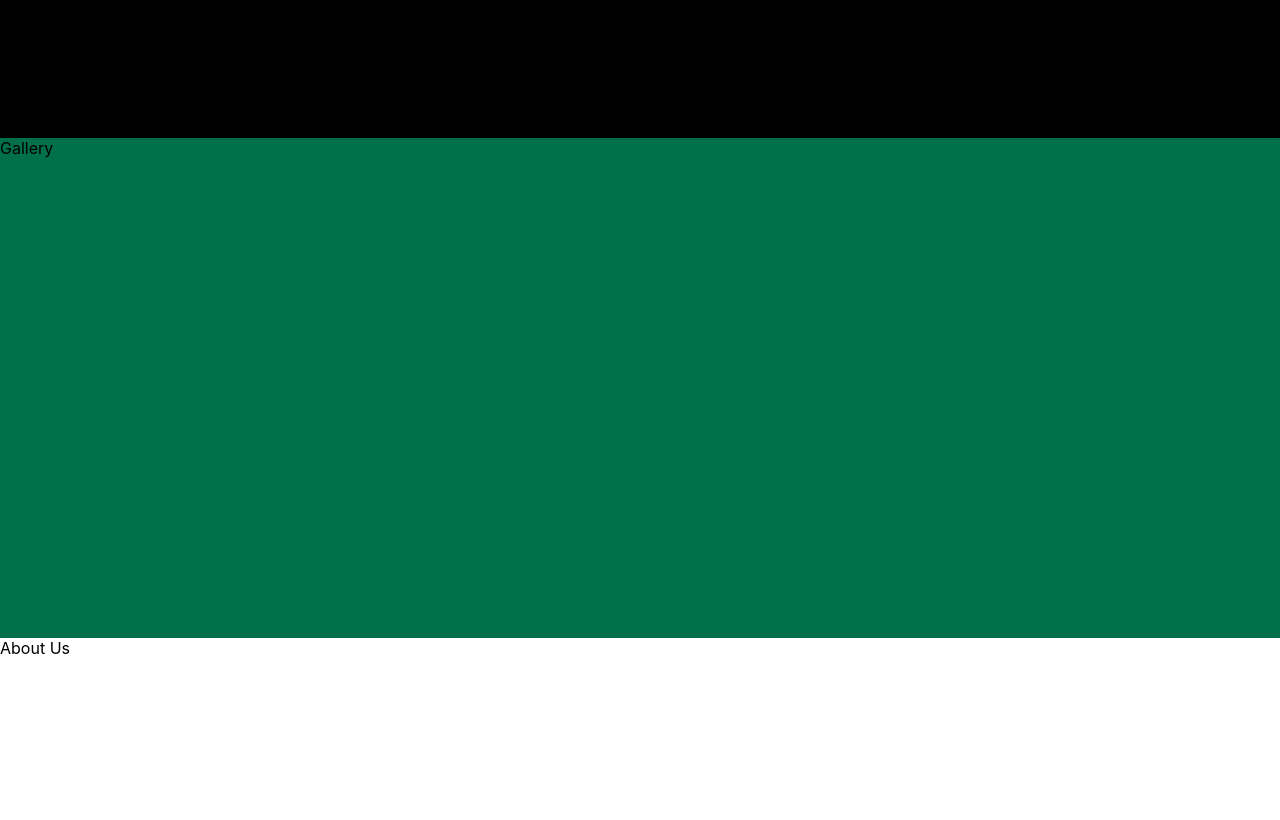
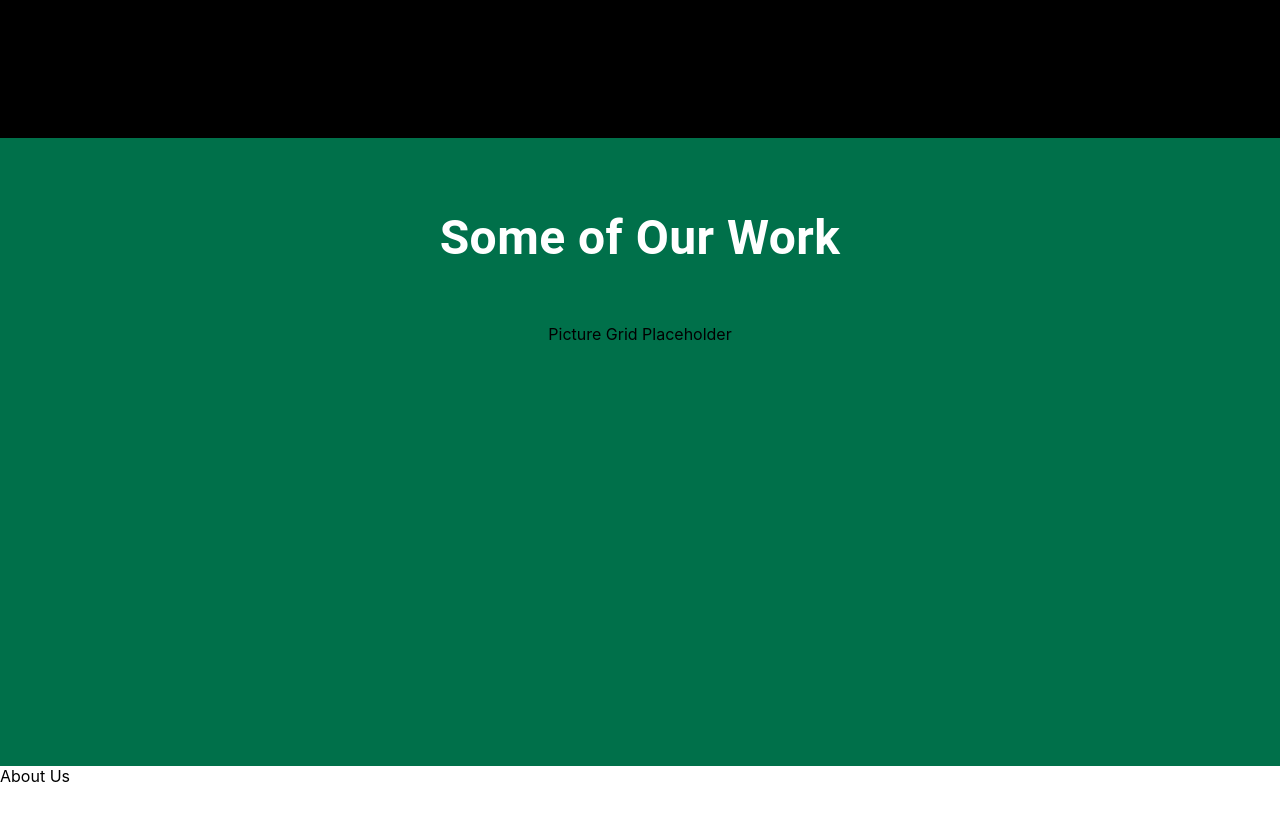
Before and after one commit to RocSites/cloverLawnLandscape-frontend, a React (Create React App) app: page / in a window 1280 px wide. Shown: the part 1180-2000 px from the top of the page. Built offline with nearby package versions, Linux system fonts and the light colour scheme.

Commit message:
stubbed out gallery

```diff
--- a/src/components/SectionThree.js
+++ b/src/components/SectionThree.js
@@ -1,19 +1,48 @@
-import {Typography, makeStyles } from '@material-ui/core';
+import { Typography, makeStyles } from '@material-ui/core';
 import React from 'react'
 
 const withStyles = makeStyles(() => ({
-    sectionThreeWrapper: {
-        display: "flex",
-        background: "#00704a",
-        height: "500px"
+  sectionThreeWrapper: {
+    display: "flex",
+    flexDirection: "column",
+    background: "#00704a",
+    height: "500px",
+    padding: "5% 14% 5% 14%",
+    margin: "auto"
+  },
+  sectionThreeHeaderTextWrapper: {
+    display: "flex",
+    margin: "0px 0 50px 0",
+    justifyContent: "center",
+    color: "white"
+  },
+  sectionThreeHeader: {
+    fontWeight: "bold",
+    fontSize: "3rem",
+    "& > span": {
+      color: "#00704a"
+    },
+    "@media(max-width: 600px)": {
+      fontSize: "2rem"
     }
+  },
+  galleryImageWrapper: {
+
+  }
 
 }));
 const SectionThree = () => {
 
   const classes = withStyles();
   return (
-    <div className={classes.sectionThreeWrapper}>Gallery</div>
+    <div className={classes.sectionThreeWrapper}>
+      <div className={classes.sectionThreeHeaderTextWrapper}>
+        <Typography className={classes.sectionThreeHeader}>Some of Our Work</Typography>
+      </div>
+      <div className={classes.galleryImageWrapper}>
+          Picture Grid Placeholder
+      </div>
+    </div>
   )
 }
 
--- a/src/components/SectionTwo.js
+++ b/src/components/SectionTwo.js
@@ -45,7 +45,7 @@ const withStyles = makeStyles(() => ({
         display: "flex",
         flexDirection: "column",
         justifyContent: "flex-start",
-        minWidth: "40%",
+        width: "100%",
         color: "white",
         maxHeight: "500px"
     },
@@ -60,7 +60,6 @@ const withStyles = makeStyles(() => ({
         zIndex: "1"
     },
     sectionTwoHeaderTextWrapper: {
-        display: "flex",
         margin: "0px 0 50px 0"
     },
     sectionTwoContentTextWrapper: {
```
